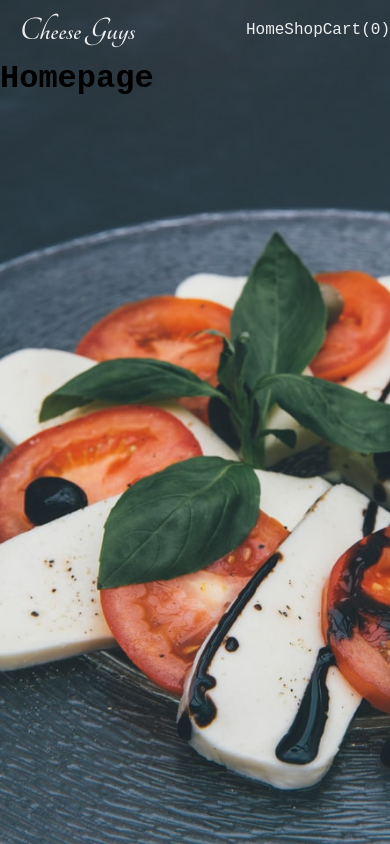
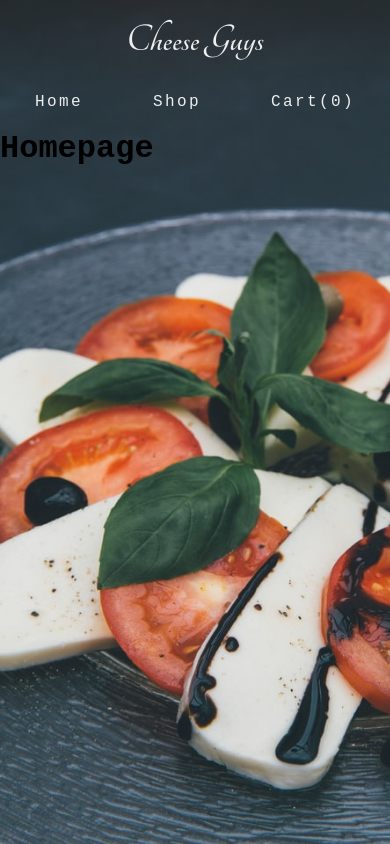
Before and after one commit to nsars19/shopping-cart, a React (Create React App) app: page / in a window 390 px wide. Built offline with nearby package versions, Linux system fonts and the light colour scheme.

Commit message:
add nav styles for mobile viewports

```diff
--- a/src/styles/Nav.css
+++ b/src/styles/Nav.css
@@ -8,13 +8,20 @@
   display: flex;
   justify-content: right;
   align-items: center;
+  background: linear-gradient(to bottom, #2229, transparent 70%)
 }
 
-.nav > .nav-item {
+.nav-items > .nav-item {
   font-family: 'Quicksand', sans-serif;
   font-size: 16px;
   letter-spacing: 2.4px;
   padding: 20px 25px;
+}
+.nav-item a:hover {
+  color: #bbb;
+}
+.nav-item a:active {
+  color: #999;
 }
 .nav-brand {
   position: absolute;
@@ -26,3 +33,27 @@
   text-decoration: none;
   color: #eee;
 }
+
+@media (max-width: 480px) {
+  .nav {
+    display: grid;
+    grid-template-rows: 80px 40px;
+    grid-template-columns: repeat(3, 1fr);
+    height: 130px;
+    background: linear-gradient(to bottom, #2229, transparent 70%);
+  }
+  .nav-brand {
+    left: 0;
+    position: relative;
+    width: 100%;
+    grid-column: 1 / -1;
+    text-align: center;
+    font-size: 2.5em;
+  }
+  .nav-items {
+    width: 100vw;
+    display: grid;
+    grid-auto-flow: column;
+    justify-content: space-around;
+  }
+}
```
